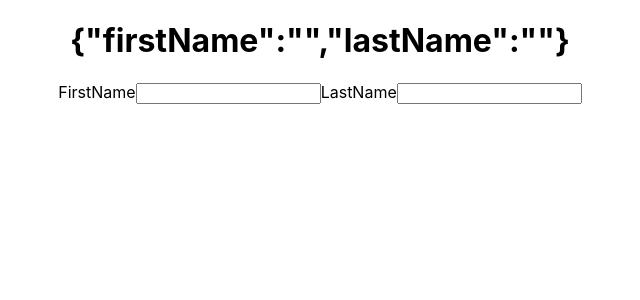
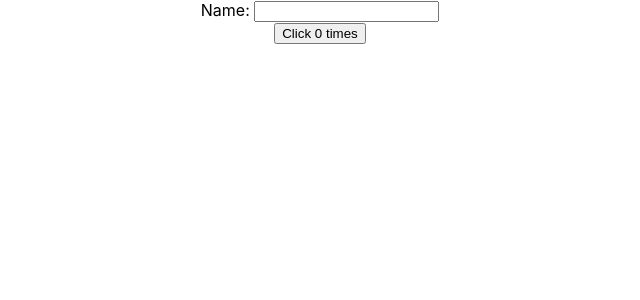
Before and after one commit to x-farzan/CodeEvolution-React-basics, a React (Create React App) app: page / in a window 1280 px wide. Shown: the top 300 px of the page, without its empty margins (320-960 px from the left). Built offline with nearby package versions, Linux system fonts and the light colour scheme.

Commit message:
useEffect, useEffect conditional rendering

```diff
--- a/src/App.js
+++ b/src/App.js
@@ -41,11 +41,15 @@
 import PostForm from "./components/PostForm";
 import HooksUseState from "./components/HooksUseState";
 import HooksUseStateWithObj from "./components/HooksUseStateWithObj";
+import HookCounterWithUseEffect from "./components/HookCounterWithUseEffect";
 
 function App() {
   return (
     <div className="App">
-      <HooksUseStateWithObj />
+      <HookCounterWithUseEffect />
+
+      {/* Use state hook */}
+      {/* <HooksUseStateWithObj /> */}
 
       {/* Axios calls */}
       {/* <PostForm /> */}
--- /dev/null
+++ b/src/components/HookCounterWithUseEffect.js
@@ -0,0 +1,29 @@
+import React, { useEffect, useState } from "react";
+
+function HookCounterWithUseEffect() {
+  const [count, setCount] = useState(0);
+  const [name, setName] = useState("");
+
+  useEffect(() => {
+    console.log(`Updating.......`);
+    document.title = `Clicked ${count} times`;
+  }, [count ]);
+
+  return (
+    <div>
+      <div>
+        <label>Name: </label>
+        <input
+          type="text"
+          value={name}
+          onChange={(e) => setName(e.target.value)}
+        ></input>
+      </div>
+      <div>
+        <button onClick={() => setCount(count + 1)}>Click {count} times</button>
+      </div>
+    </div>
+  );
+}
+
+export default HookCounterWithUseEffect;
```
Also changed, not shown: 1 other file (tests, documents, lock files or other folders).
